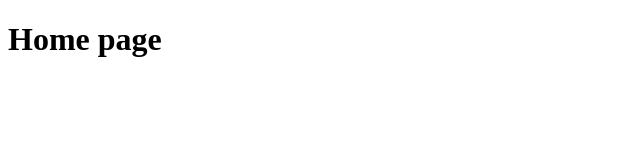
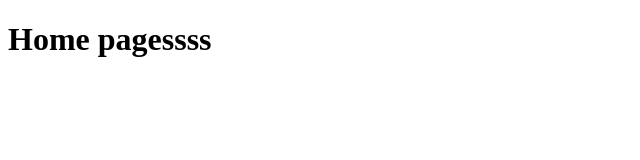
Before and after one commit to jewelvaida/react-restaurantreservation, a React (Vite) app in the folder frontend/: page / in a window 1280 px wide. Shown: the top 160 px of the page, without its empty margins (0-640 px from the left). Built offline with nearby package versions, Linux system fonts and the light colour scheme.

Commit message:
Update Home.jsx

```diff
--- a/frontend/src/Pages/Home.jsx
+++ b/frontend/src/Pages/Home.jsx
@@ -3,7 +3,7 @@ import React from 'react'
 const Home = () => {
     return (
         <>
-            <h1>Home page</h1>
+            <h1>Home pagessss</h1>
         </>
     )
 }
```
